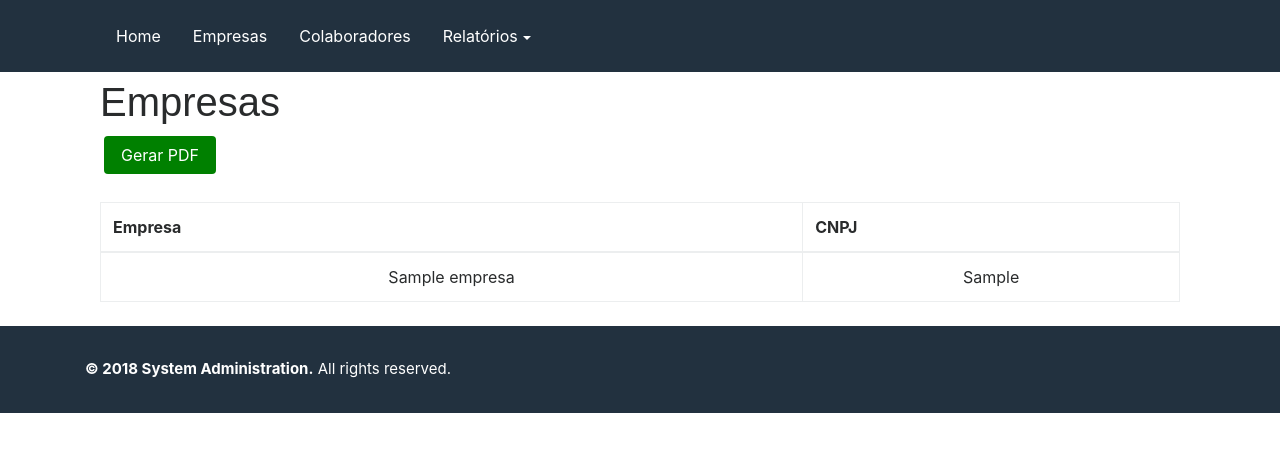
After one commit to jonathanccardoso/system-administration, a CodeIgniter app: page /system-codeigniter/empresa/relatorio in a window 1280 px wide. The commit adds this page. Shown: the top 452 px of the page. Run offline with CodeIgniter, Linux system fonts and the light colour scheme; tables that the repository leaves empty or names only in its code hold one stand-in row (values such as "Sample post").

Commit message:
Update urls

```diff
--- a/application/config/routes.php
+++ b/application/config/routes.php
@@ -54,14 +54,14 @@ $route['404_override'] = '';
 $route['translate_uri_dashes'] = FALSE;
 
 $route['empresa'] = 'index/empresa';
-$route['empresa_visualizar/(:num)'] = 'empresas/visualizar/$1';
-$route['empresa_cadastrar'] = 'index/empresa_cadastrar';
-$route['empresa_editar/(:num)'] = 'empresas/atualizar/$1';
-$route['empresa_excluir/(:num)'] = 'empresas/deletar/$1';
-
+$route['empresa/visualizar/(:num)'] = 'empresas/visualizar/$1';
+$route['empresa/cadastrar'] = 'index/empresa_cadastrar';
+$route['empresa/editar/(:num)'] = 'empresas/atualizar/$1';
+$route['empresa/excluir/(:num)'] = 'empresas/deletar/$1';
+$route['empresa/relatorio'] = 'empresas/relatorio';
 
 $route['colaborador'] = 'index/colaborador';
-$route['colaborador_visualizar/(:num)'] = 'colaboradores/visualizar/$1';
-$route['colaborador_cadastrar'] = 'index/colaborador_cadastrar';
-$route['colaborador_editar/(:num)'] = 'colaboradores/atualizar/$1';
-$route['colaborador_excluir/(:num)'] = 'colaboradores/deletar/$1';
+$route['colaborador/visualizar/(:num)'] = 'colaboradores/visualizar/$1';
+$route['colaborador/cadastrar'] = 'index/colaborador_cadastrar';
+$route['colaborador/editar/(:num)'] = 'colaboradores/atualizar/$1';
+$route['colaborador/excluir/(:num)'] = 'colaboradores/deletar/$1';
--- a/application/controllers/colaboradores.php
+++ b/application/controllers/colaboradores.php
@@ -112,6 +112,6 @@ class Colaboradores extends CI_Controller {
 
 		$this->Colaboradores_model->delete($where);
 
-		redirect('empresa');
+		redirect('colaborador');
 	}
 }
--- a/application/controllers/empresas.php
+++ b/application/controllers/empresas.php
@@ -114,4 +114,31 @@ class Empresas extends CI_Controller {
 
 		redirect('empresa');
 	}
+
+	//relatorio PDF
+	public function relatorio(){
+		$this->load->model('Empresas_model');
+
+		$table = $this->Empresas_model->getEmpresas();
+
+		$dados = array(
+			'title' => 'Relatório Empresas',
+			'table' => $table
+		);
+
+		$this->load->view('empresa/relatorio', $dados);
+	}
+	public function pdf(){
+
+		/*if($this->uri->segment(3)){
+		   $customer_id = $this->uri->segment(3);
+		   $html_content = '<h3 align="center">Convert HTML to PDF in CodeIgniter using Dompdf</h3>';
+		   $html_content .= $this->htmltopdf_model->fetch_single_details($customer_id);
+		   $this->pdf->loadHtml($html_content);
+		   $this->pdf->render();
+		   $this->pdf->stream("".$customer_id.".pdf", array("Attachment"=>0));
+		}*/
+
+		//redirect('empresa/relatorio');
+	}
 }
--- a/application/models/Empresas_model.php
+++ b/application/models/Empresas_model.php
@@ -35,4 +35,5 @@ class Empresas_model extends CI_Model {
 	public function delete($where){
 		$this->db->delete('empresa', $where);
 	}
+
 }
--- a/application/views/colaborador/edicao.php
+++ b/application/views/colaborador/edicao.php
@@ -3,7 +3,7 @@
 	<div class="row">
 		<div class="container">
 			<div class="col-md-12">
-				<h1>Editar Empresa</h1>
+				<h1>Editar Colaborador</h1>
 
 				<?php
 					echo form_open('colaboradores/update'); //action
--- /dev/null
+++ b/application/views/empresa/relatorio.php
@@ -0,0 +1,32 @@
+<?php $this->load->view('header'); ?>
+
+	<div class="row">
+		<div class="container">
+			<div class="col-md-12">
+				<h1>Empresas</h1>
+				<a href="<?php echo base_url("empresas/pdf"); ?>" class="btn btn-sucess m-1" style="background-color: green;color: white;" role="button aria-pressed="true">Gerar PDF</a>
+
+					<table class="table table-bordered table-hover mt-4">
+						<thead>
+							<tr>
+								<th>Empresa</th>
+								<th>CNPJ</th>
+							</tr>
+						</thead>
+						<tbody>
+							<?php
+								foreach ($table as $line) {
+									echo "<tr class='text-center'>".
+											"<td>". $line->nome ."</td>".
+											"<td>". $line->cnpj ."</td>".
+										"</tr>";
+								}
+							?>
+						</tbody>
+					</table>
+
+			</div>
+		</div>
+	</div>
+
+<?php $this->load->view('footer'); ?>
--- a/application/views/header.php
+++ b/application/views/header.php
@@ -27,8 +27,8 @@
             <li class="nav-item dropdown">
               <a class="nav-link dropdown-toggle" href="http://example.com" id="navbarDropdownMenuLink" data-toggle="dropdown">Relatórios</a>
               <div class="dropdown-menu dropdown-menu-right" aria-labelledby="navbarDropdownMenuLink">
-                 <a class="dropdown-item" href="<?php echo base_url('empresas_relatorio'); ?>">Empresas</a>
-                 <a class="dropdown-item" href="<?php echo base_url('colaboradores_relatorio'); ?>">Colaboradores</a>
+                 <a class="dropdown-item" href="<?php echo base_url('empresa/relatorio'); ?>">Empresas</a>
+                 <a class="dropdown-item" href="<?php echo base_url('colaborador/relatorio'); ?>">Colaboradores</a>
               </div>
             </li>
             <!--<li class="nav-item dropdown">
```
Also changed, not shown: application/views/colaborador/listar.php (+4 -4 lines), application/views/empresa/listar.php (+4 -4 lines).
